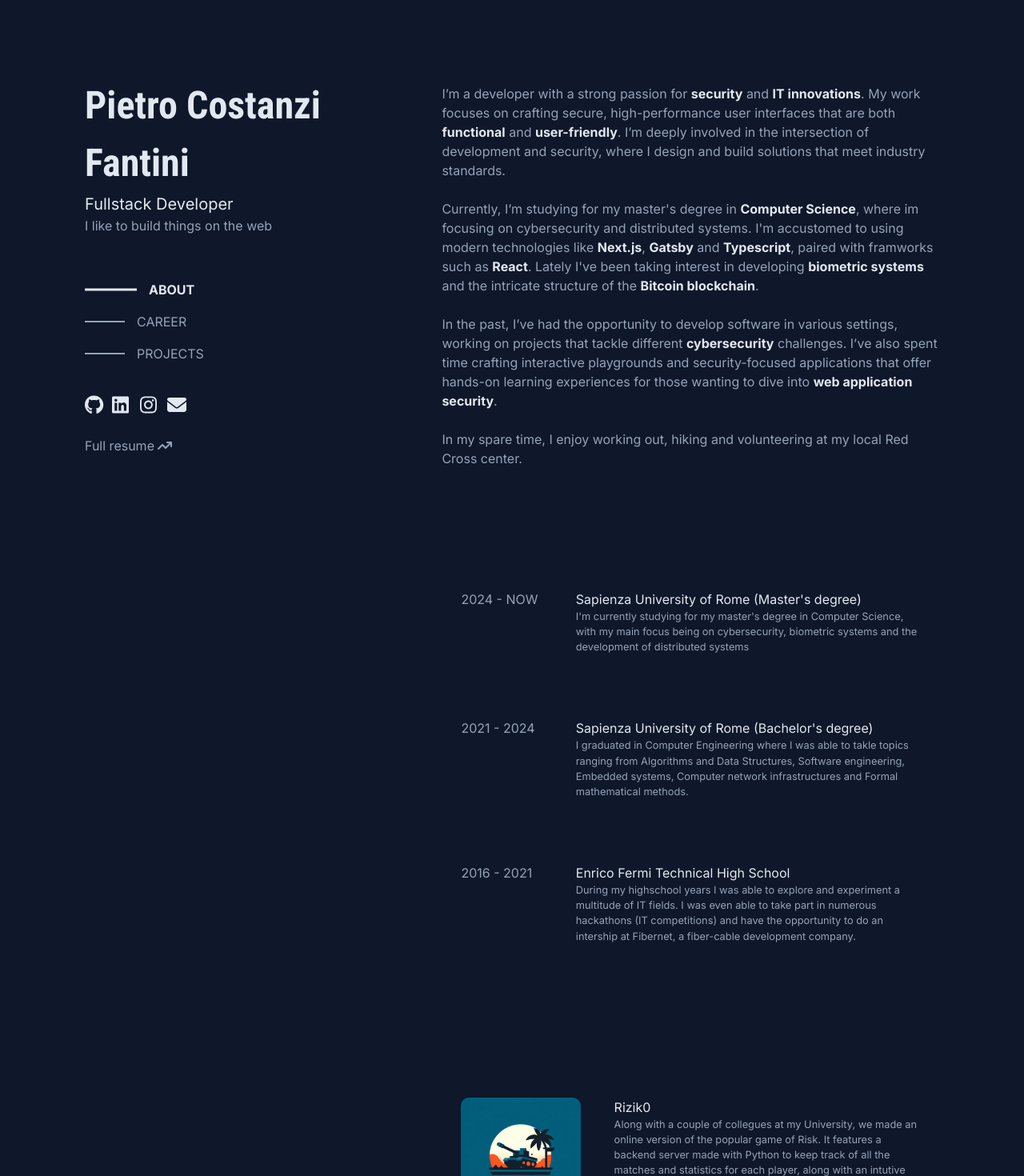
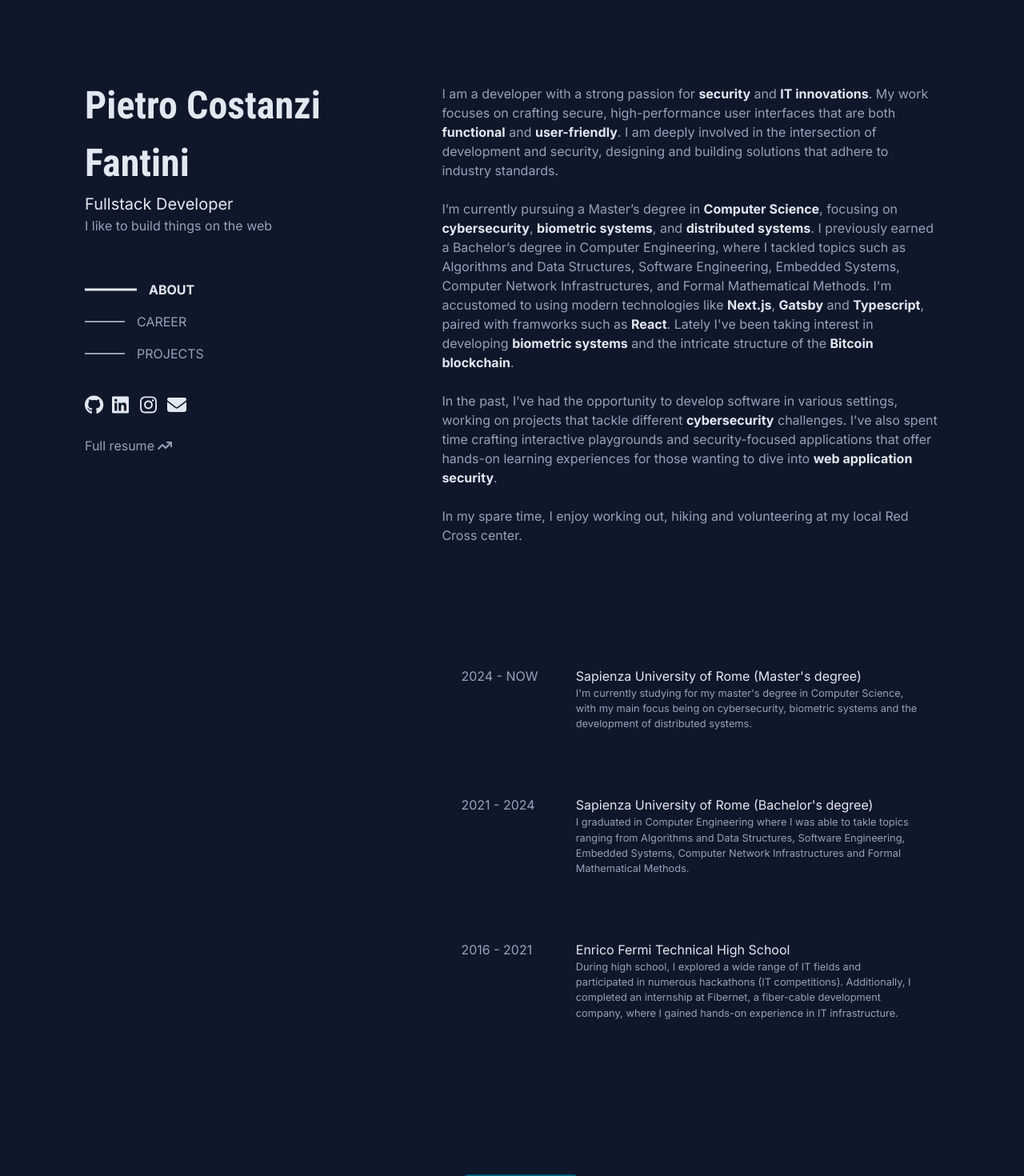
Before and after one commit to Nabster101/PortfolioV2, a Next.js app in the folder portfolio_main/: page / in a window 1280 px wide. Shown: the top 1470 px of the page at 80% size. Built offline with nearby package versions, Linux system fonts and the light colour scheme.

Commit message:
finished all

```diff
--- a/portfolio_main/src/app/components/CareerCard/CareerCard.tsx
+++ b/portfolio_main/src/app/components/CareerCard/CareerCard.tsx
@@ -16,12 +16,12 @@ const CareerCard: React.FC<CareerCardProps> = ({ title, description, startDate,
 		<div className="container-fluid containerCareerCard">
 			<div className="row">
 				<Link href={source} target='_blank' rel='noopener noreferrer' className='cardCareerLink'>
-					<div className="col-md-4 col-lg-3">
+					<div className="col-md-3 col-lg-3">
                         <div className="dateCareerCard">
 						    {startDate} - {endDate}
                         </div>
 					</div>
-					<div className="col-sm-12 col-md-8 col-lg-9">
+					<div className="col-sm-12 col-md-9 col-lg-9">
 						<div className="cardCareerTitle">
 							{title}
 						</div>
--- a/portfolio_main/src/app/components/CareerCardGrid.tsx
+++ b/portfolio_main/src/app/components/CareerCardGrid.tsx
@@ -6,9 +6,9 @@ export default function CardGrid() {
   const [hoveredIndex, setHoveredIndex] = useState<number | null>(null);
 
   const cards = [
-    { title: "Sapienza University of Rome (Master's degree)", description: "I'm currently studying for my master's degree in Computer Science, with my main focus being on cybersecurity, biometric systems and the development of distributed systems", startDate: '2024', endDate: 'NOW', source: 'https://rizik0.ovh/'},
-    { title: "Sapienza University of Rome (Bachelor's degree)", description: "I graduated in Computer Engineering where I was able to takle topics ranging from Algorithms and Data Structures, Software engineering, Embedded systems, Computer network infrastructures and Formal mathematical methods.", startDate: '2021', endDate: '2024', source: 'https://rizik0.ovh/'},
-    { title: 'Enrico Fermi Technical High School', description: 'During my highschool years I was able to explore and experiment a multitude of IT fields. I was even able to take part in numerous hackathons (IT competitions) and have the opportunity to do an intership at Fibernet, a fiber-cable development company.', startDate: '2016', endDate: '2021', source: 'https://rizik0.ovh/'},
+    { title: "Sapienza University of Rome (Master's degree)", description: "I'm currently studying for my master's degree in Computer Science, with my main focus being on cybersecurity, biometric systems and the development of distributed systems.", startDate: '2024', endDate: 'NOW', source: 'https://corsidilaurea.uniroma1.it/it/corso/2024/29932/home'},
+    { title: "Sapienza University of Rome (Bachelor's degree)", description: "I graduated in Computer Engineering where I was able to takle topics ranging from Algorithms and Data Structures, Software Engineering, Embedded Systems, Computer Network Infrastructures and Formal Mathematical Methods.", startDate: '2021', endDate: '2024', source: 'https://corsidilaurea.uniroma1.it/it/corso/2021/29931/home'},
+    { title: 'Enrico Fermi Technical High School', description: 'During high school, I explored a wide range of IT fields and participated in numerous hackathons (IT competitions). Additionally, I completed an internship at Fibernet, a fiber-cable development company, where I gained hands-on experience in IT infrastructure.', startDate: '2016', endDate: '2021', source: 'https://www.itisfermi.edu.it/'},
   ];
 
   return (
--- a/portfolio_main/src/app/components/ProjectCard/ProjectCard.tsx
+++ b/portfolio_main/src/app/components/ProjectCard/ProjectCard.tsx
@@ -25,7 +25,7 @@ const ProjectCard: React.FC<ProjectCardProps> = ({ title, description, image, so
 							className="cardImage"
 						/>
 					</div>
-					<div className="col-md-8 col-sm-12">
+					<div className="col-sm-12 col-md-8">
 						<div className="cardTitle">
 							{title}
 						</div>
--- a/portfolio_main/src/app/page.tsx
+++ b/portfolio_main/src/app/page.tsx
@@ -144,10 +144,10 @@ export default function Home() {
 								<div className="col subTitle">
 									<section id="about" ref={(el) => (sectionsRef.current[0] = el)} style={{paddingTop: '6.55rem'}}>
 										<span>
-											I’m a developer with a strong passion for <strong style={{color:"#e2e8f0"}}>security</strong> and <strong style={{color:"#e2e8f0"}}>IT innovations</strong>. My work focuses on crafting secure, high-performance user interfaces that are both <strong style={{color:"#e2e8f0"}}>functional</strong> and <strong style={{color:"#e2e8f0"}}>user-friendly</strong>. I’m deeply involved in the intersection of development and security, where I design and build solutions that meet industry standards.
+											I am a developer with a strong passion for <strong style={{color:"#e2e8f0"}}>security</strong> and <strong style={{color:"#e2e8f0"}}>IT innovations</strong>. My work focuses on crafting secure, high-performance user interfaces that are both <strong style={{color:"#e2e8f0"}}>functional</strong> and <strong style={{color:"#e2e8f0"}}>user-friendly</strong>. I am deeply involved in the intersection of development and security, designing and building solutions that adhere to industry standards.
 											<br />
 											<br />
-											Currently, I’m studying for my master's degree in <strong style={{color:"#e2e8f0"}}>Computer Science</strong>, where im focusing on cybersecurity and distributed systems. I'm accustomed to using modern technologies like <strong style={{color:"#e2e8f0"}}>Next.js</strong>, <strong style={{color:"#e2e8f0"}}>Gatsby</strong> and <strong style={{color:"#e2e8f0"}}>Typescript</strong>, paired with framworks such as <strong style={{color:"#e2e8f0"}}>React</strong>. Lately I've been taking interest in developing <strong style={{color:"#e2e8f0"}}>biometric systems</strong> and the intricate structure of the <strong style={{color:"#e2e8f0"}}>Bitcoin blockchain</strong>.
+											I’m currently pursuing a Master’s degree in <strong style={{color:"#e2e8f0"}}>Computer Science</strong>, focusing on <strong style={{color:"#e2e8f0"}}>cybersecurity</strong>, <strong style={{color:"#e2e8f0"}}>biometric systems</strong>, and <strong style={{color:"#e2e8f0"}}>distributed systems</strong>. I previously earned a Bachelor’s degree in Computer Engineering, where I tackled topics such as Algorithms and Data Structures, Software Engineering, Embedded Systems, Computer Network Infrastructures, and Formal Mathematical Methods. I'm accustomed to using modern technologies like <strong style={{color:"#e2e8f0"}}>Next.js</strong>, <strong style={{color:"#e2e8f0"}}>Gatsby</strong> and <strong style={{color:"#e2e8f0"}}>Typescript</strong>, paired with framworks such as <strong style={{color:"#e2e8f0"}}>React</strong>. Lately I've been taking interest in developing <strong style={{color:"#e2e8f0"}}>biometric systems</strong> and the intricate structure of the <strong style={{color:"#e2e8f0"}}>Bitcoin blockchain</strong>.
 											<br />
 											<br />
 											In the past, I’ve had the opportunity to develop software in various settings, working on projects that tackle different <strong style={{color:"#e2e8f0"}}>cybersecurity</strong> challenges. I’ve also spent time crafting interactive playgrounds and security-focused applications that offer hands-on learning experiences for those wanting to dive into <strong style={{color:"#e2e8f0"}}>web application security</strong>.
```
